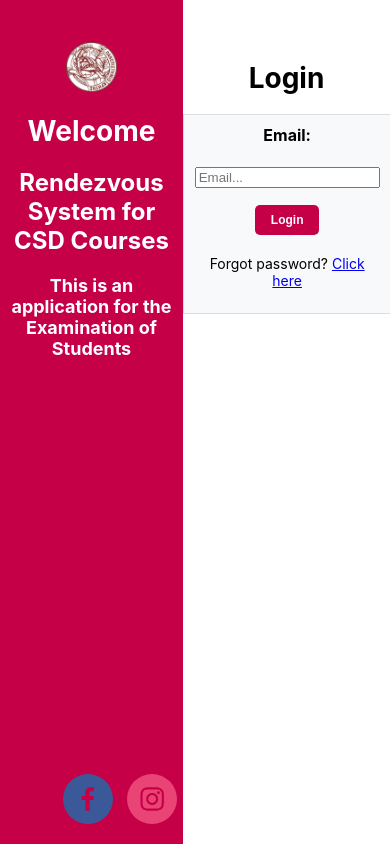
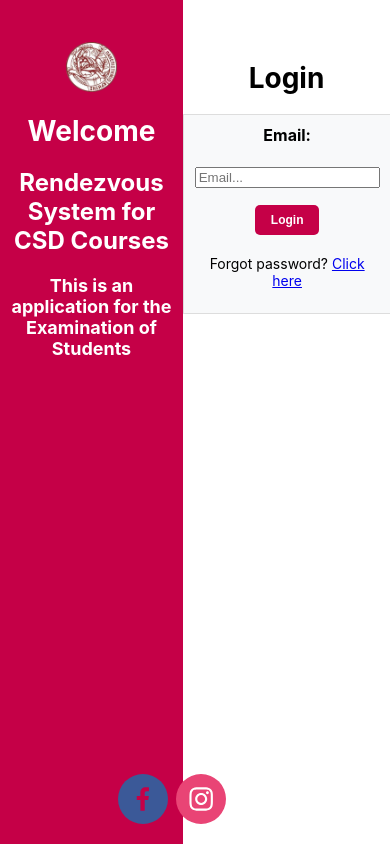
Before and after one commit to anestiskivro/CSD-Client, a React (Create React App) app: page / in a window 390 px wide. Shown: the top 844 px of the page. Built offline with nearby package versions, Linux system fonts and the light colour scheme; no server answers.

Commit message:
responsive footer

```diff
--- a/src/components/footer.css
+++ b/src/components/footer.css
@@ -1,3 +1,4 @@
+/* General styles */
 .footer {
     position: fixed;
     bottom: 0;
@@ -17,3 +18,44 @@
 .social-icon-container .SocialIcon {
     margin-right: 4%;
 }
+
+/* Responsive styles */
+@media (max-width: 768px) {
+    .footer {
+        padding: 15px;
+        text-align: center;
+        /* Center align text on tablets */
+    }
+
+    .social-icon-container {
+        justify-content: center;
+        /* Center social icons on tablets */
+        padding-left: 0;
+    }
+
+    .social-icon-container .SocialIcon {
+        margin-right: 3%;
+    }
+}
+
+@media (max-width: 480px) {
+    .footer {
+        padding: 10px;
+        text-align: center;
+        /* Center align text on mobile */
+    }
+
+    .social-icon-container {
+        justify-content: center;
+        /* Center social icons on mobile */
+        padding-left: 0;
+        flex-wrap: wrap;
+        /* Wrap icons to new lines if necessary */
+    }
+
+    .social-icon-container .SocialIcon {
+        margin-right: 2%;
+        margin-bottom: 10px;
+        /* Add space below icons for better wrapping */
+    }
+}
```
